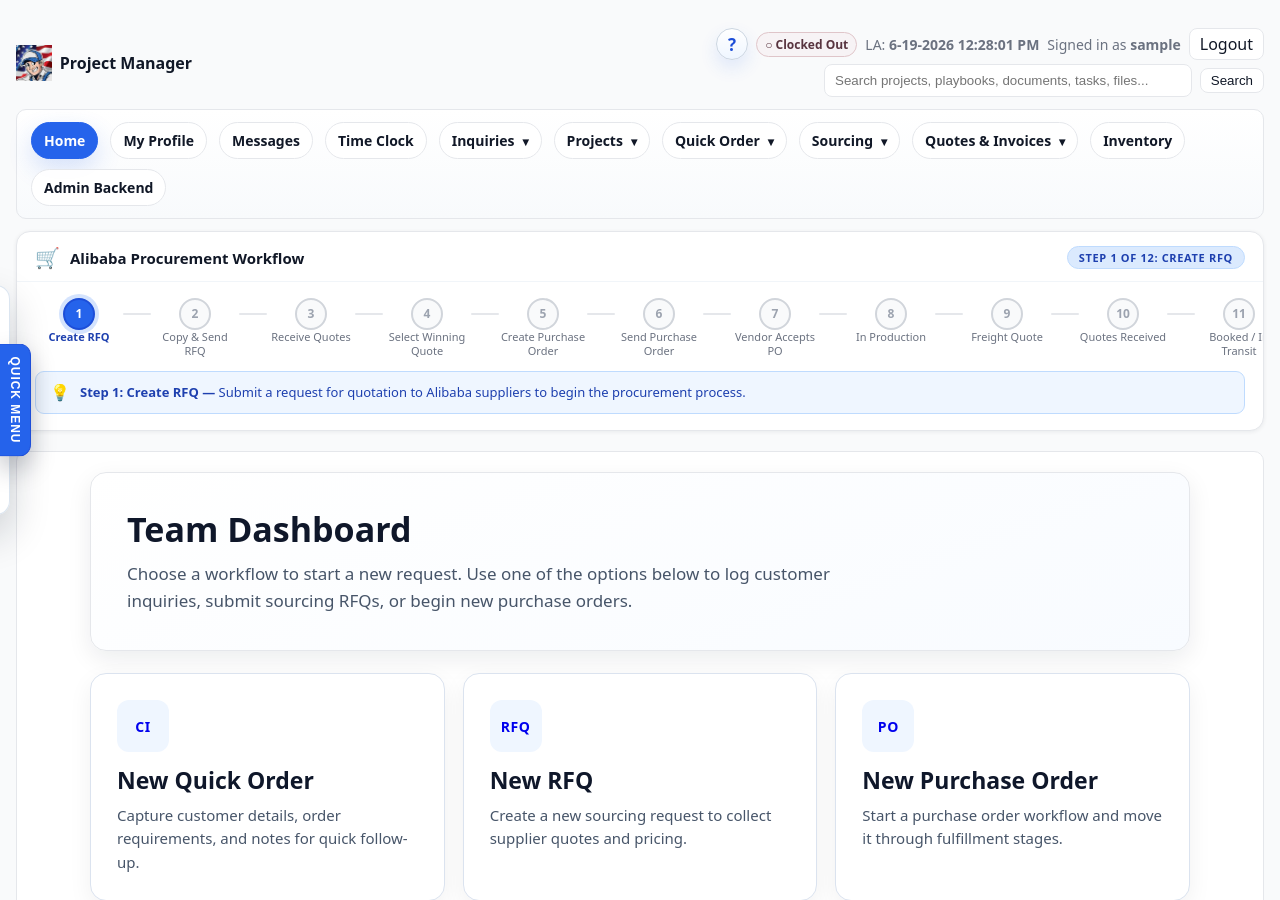
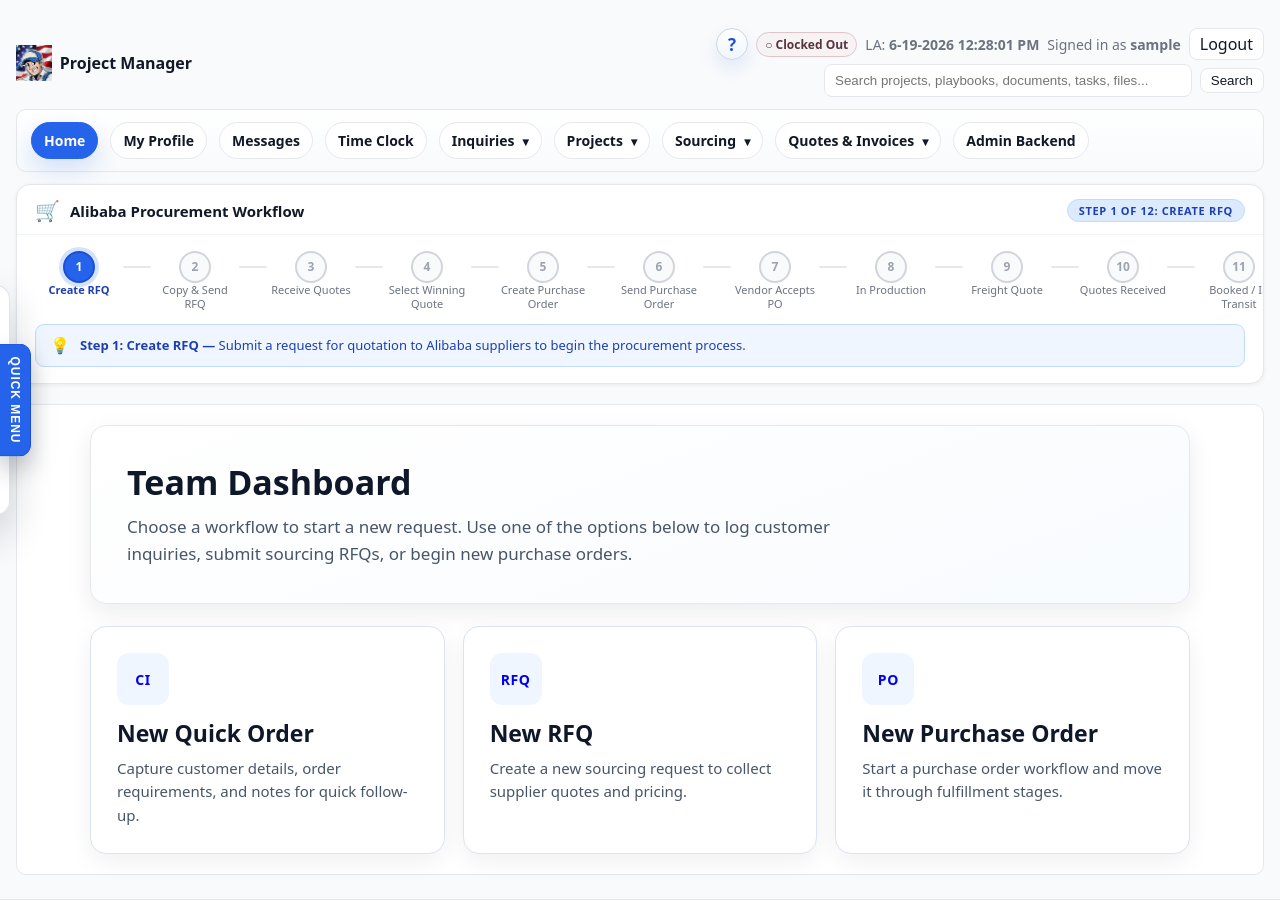
Before and after one commit to SPFXUNLIMITED/GHOSTLINGS, a PHP site: page /index.php in a window 1280 px wide. Shown: the top 900 px of the page. Run offline with PHP 8.4, Linux system fonts and the light colour scheme; the visitor is signed in with stand-in values (Sample User, id 1); data that the repository does not hold is empty.

Commit message:
Update layout.php

```diff
--- a/layout.php
+++ b/layout.php
@@ -546,11 +546,6 @@ $is_regular_user = $is_logged_in && (($_SESSION['role'] ?? '') === 'user');
       ['href' => 'playbooks.php', 'files' => ['playbooks.php', 'playbook_form.php', 'playbook_task_form.php', 'playbook_tasks.php'], 'label' => 'Playbooks'],
       ['href' => 'archives.php', 'file' => 'archives.php', 'label' => 'Archives'],
     ], $current); ?>
-    <?php render_menu_dropdown('Quick Order', [
-      ['type' => 'section', 'label' => 'Quick Order'],
-      ['href' => 'quick_order_form.php', 'file' => 'quick_order_form.php', 'label' => 'Quick Order Form'],
-      ['href' => 'quick_order_list.php', 'file' => 'quick_order_list.php', 'label' => 'Quick Order Tracker'],
-    ], $current); ?>
     <?php render_menu_dropdown('Sourcing', [
       ['type' => 'section', 'label' => 'Partners & Pricing'],
       ['href' => 'vendors.php', 'files' => ['vendors.php', 'vendor_form.php', 'vendor_details.php'], 'label' => 'Vendors'],
@@ -577,7 +572,6 @@ $is_regular_user = $is_logged_in && (($_SESSION['role'] ?? '') === 'user');
       ['href' => 'invoice_form.php', 'files' => ['invoice_form.php'], 'label' => 'Invoice Form'],
       ['href' => 'invoice_tracker.php', 'files' => ['invoice_tracker.php'], 'label' => 'Invoice Tracker'],
     ], $current); ?>
-    <?php render_menu_link(['href' => 'inventory_list.php', 'files' => ['inventory_list.php', 'inventory_form.php'], 'label' => 'Inventory'], $current); ?>
     <?php if ($show_admin_menu): ?>
     <?php render_menu_link(['href' => 'admin_backend.php', 'files' => ['admin_backend.php', 'users.php', 'user_profiles.php', 'form_admin.php'], 'label' => 'Admin Backend'], $current); ?>
     <?php endif; ?>
```
